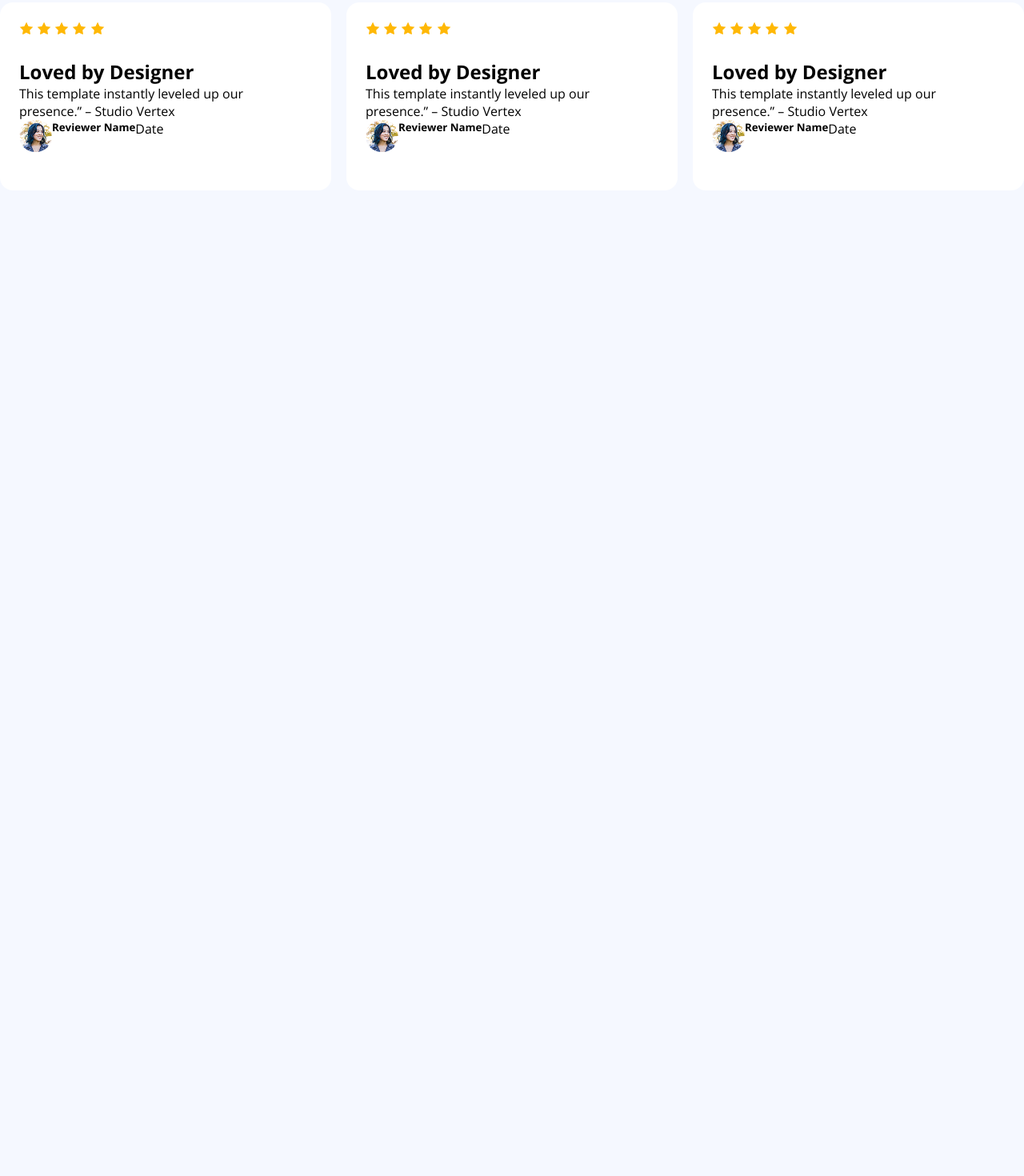
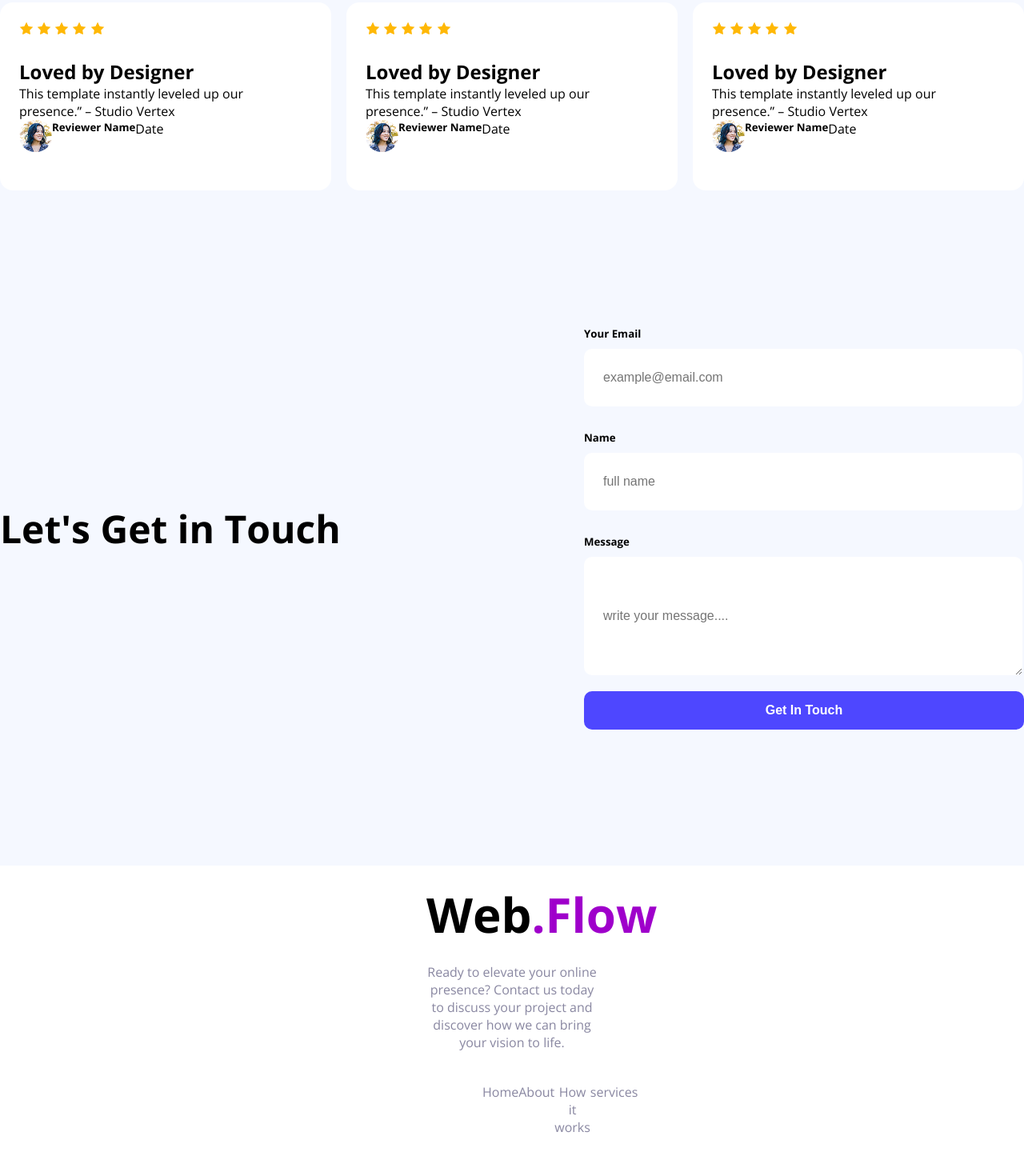
Before and after one commit to mobinkhanweb/web-flow-a01, a plain HTML site: page index.html in a window 1280 px wide. Shown: the part 1902-3372 px from the top of the page at 80% size. Before the commit the page ends 2240 px from the top, so only its background shows below. Drawn offline with nearby package versions, Linux system fonts and the light colour scheme.

Commit message:
added footer

```diff
--- a/index.html
+++ b/index.html
@@ -120,5 +120,33 @@
 
         <!-- Get in touch form -->
 
+        <section class="form-style">
+            <h1 class="h1-title" >Let's Get in Touch</h1>
+            <div>
+                <form action="">
+                <h5>Your Email</h5>
+                <input type="email" name="" id="" placeholder="example@email.com">
+                <h5 style="margin-top: 30px;">Name</h5>
+                <input type="text" name="" id="" placeholder="full name">
+                <h5 style="margin-top: 30px;">Message</h5>
+                <textarea class="textarea" name="" id="" cols="" rows="10" placeholder="write your message...."></textarea>
+                <input class="btn-primary" type="submit" value="Get In Touch">
+            </form>
+            </div>
+        </section>
+<div class="footer-container">
+    <footer>
+    <h1 style="margin-bottom: 20px; font-size: 60px; text-align: center;">Web<span style="color: rgb(159, 0, 203);">.Flow</span></h1>
+    <p style="color: rgba(137, 135, 161, 1); margin-bottom: 20px;">Ready to elevate your online presence? Contact us today to discuss your project and discover how we can bring your vision to life.</p>
+    <div class="footerbar">
+        <ul>
+        <li>Home</li>
+        <li>About</li>
+        <li>How it works</li>
+        <li>services</li>
+    </ul>
+    </div>
+</footer>
+</div>
 </body>
 </html>
--- a/style/style.css
+++ b/style/style.css
@@ -165,3 +165,69 @@ img{
 .user-say{
     text-align: center;
 }
+
+/* Form styles */
+
+.form-style{
+    padding: 70px 0 70px 0;
+    display: flex;
+    justify-content: space-between;
+    align-items: center;
+    margin: 0 auto;
+    max-width: 1280px;
+    margin-bottom: 100px;
+    gap: auto;
+}
+section input[type="text"], section input[type="email"], section textarea{
+    width: 500px;
+    height: 24px;
+    border-radius: 10px;
+    padding: 24px;
+    font-size: 16px;
+    border: none;
+    display: block;
+    margin-top: 10px;
+}
+.textarea{
+    height: 100px;
+    font-family: sans-serif;
+    align-content: center;
+}
+.btn-primary{
+    width: 550px;
+    height: 48px;
+    background-color: #4E47FF;
+    color: white;
+    border: none;
+    font-size: 16px;
+    border-radius: 10px;
+    font-weight: bold;
+    margin-top: 20px;
+}
+footer{
+    display: block;
+    text-align: center;
+    padding: 20px;
+    font-style: noe;
+    margin-bottom: 100px;
+    margin: 0 513px;
+}
+footer ul{
+    text-decoration: none;
+    display: flex;
+    justify-content: space-between;
+    max-width: 500px;
+    text-align: center;
+    margin: 0 auto;
+    margin: 0 70px;
+}
+footer ul li{
+    list-style: none;
+    text-decoration: none;
+    color: rgba(137, 135, 161, 1);
+    margin-top: 20px;
+    margin-bottom: 30px ;
+}
+.footer-container{
+    background-color: white;
+}
```
